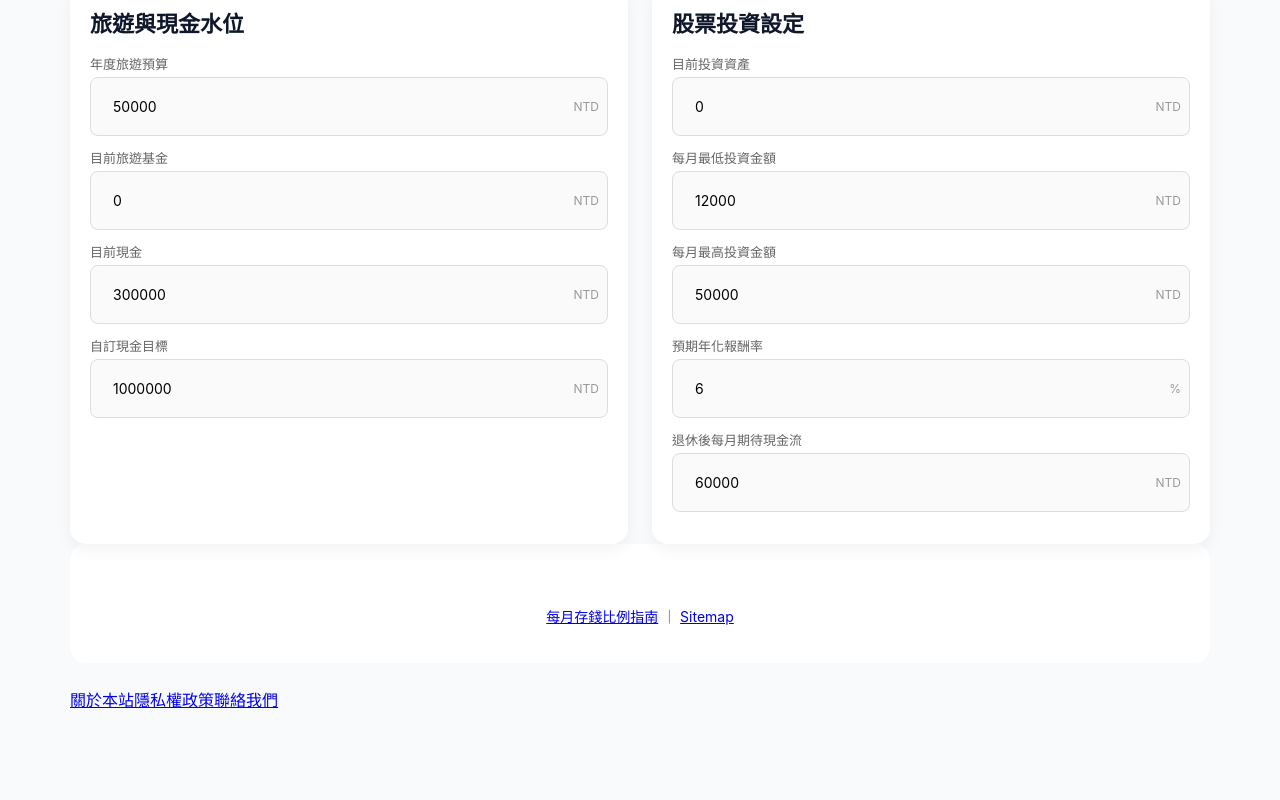
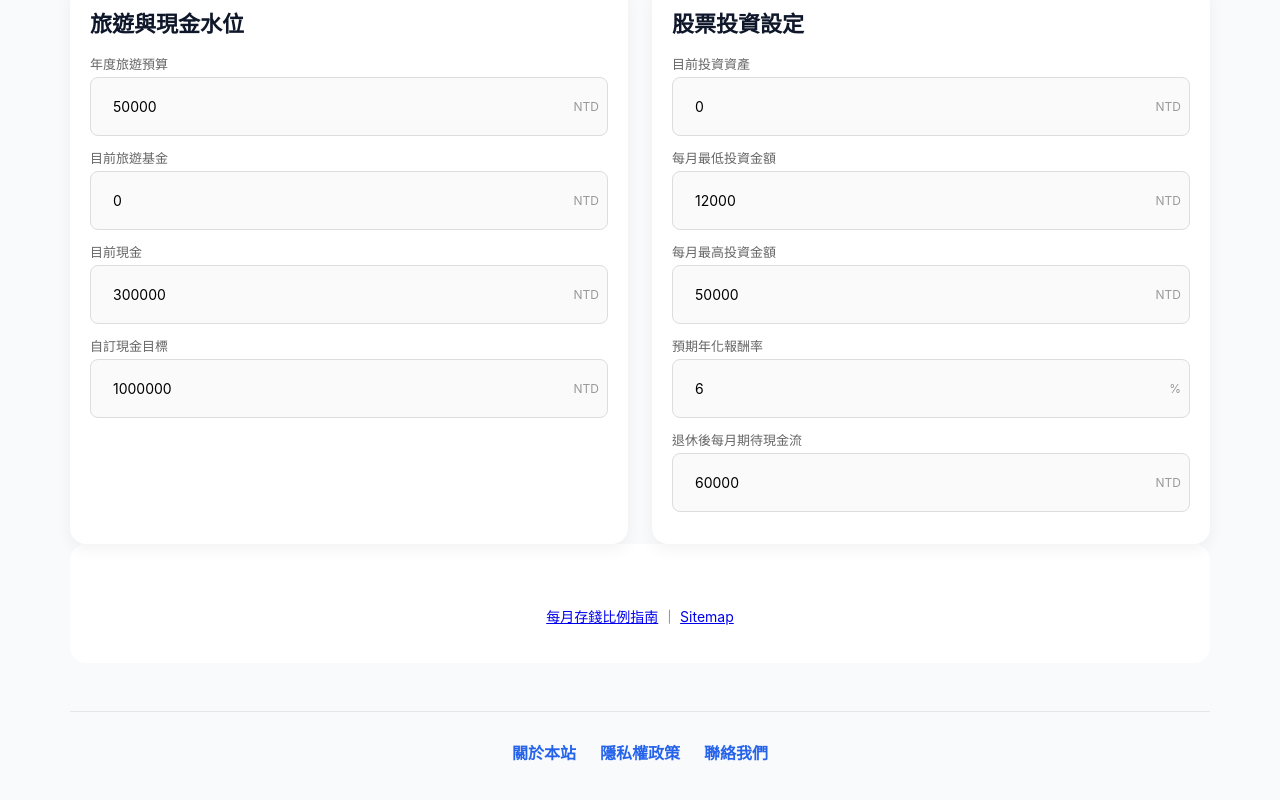
Before and after one commit to JulieChang/fire-pwa-complete, a React (Vite) app: page / in a window 1280 px wide. Shown: the part 3736-4536 px from the top of the page. Before the commit the page ends 4503 px from the top, so only its background shows below. Built offline with nearby package versions, Linux system fonts and the light colour scheme.

Commit message:
Add styles for site footer and legal page

```diff
--- a/src/App.css
+++ b/src/App.css
@@ -409,3 +409,61 @@ body {
 .cta-button:hover {
   opacity: 0.88;
 }
+
+.site-footer {
+  margin-top: 48px;
+  padding: 28px 16px;
+  text-align: center;
+  border-top: 1px solid #e5e7eb;
+  color: #64748b;
+}
+
+.site-footer a {
+  margin: 0 12px;
+  color: #2563eb;
+  text-decoration: none;
+  font-weight: 600;
+}
+
+.site-footer a:hover {
+  text-decoration: underline;
+}
+
+.legal-page {
+  max-width: 880px;
+  margin: 0 auto;
+  padding: 56px 24px 80px;
+  line-height: 1.8;
+  color: #1f2937;
+}
+
+.legal-page h1 {
+  font-size: 36px;
+  margin-bottom: 28px;
+  color: #111827;
+}
+
+.legal-page h2 {
+  font-size: 22px;
+  margin-top: 36px;
+  margin-bottom: 12px;
+  color: #111827;
+}
+
+.legal-page p {
+  margin-bottom: 18px;
+  font-size: 16px;
+}
+
+.legal-page ul {
+  margin: 12px 0 24px 24px;
+}
+
+.legal-page li {
+  margin-bottom: 8px;
+}
+
+.legal-page a {
+  color: #2563eb;
+  font-weight: 600;
+}
```
